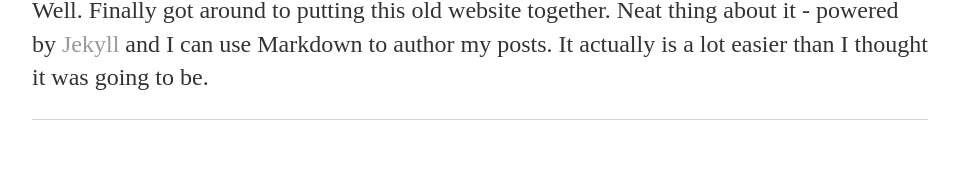
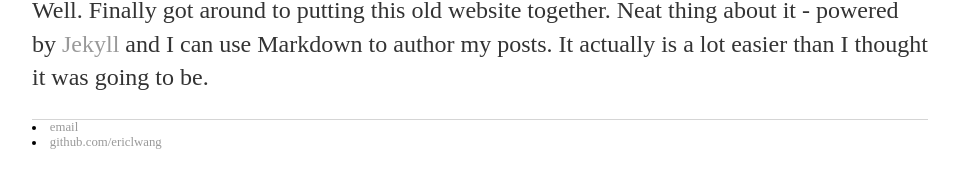
Before and after one commit to EricLWang/EricLWang.github.io, a Jekyll site: the page built from _posts/2017-11-12-Eric-Wang-site-launched.md, in a window 1280 px wide. Shown: the part 261-449 px from the top of the page, without its empty margins (160-1119 px from the left). Built offline with Jekyll 4.4.1, drawn with Linux system fonts in a browser that asks for light colours.

Commit message:
re-introduced footer

```diff
--- a/_layouts/default.html
+++ b/_layouts/default.html
@@ -18,7 +18,8 @@
 
 			</div><!-- /.container -->
 			<footer>
-
+				<li><a href="mailto:ericlwang94@gmail.com">email</a></li>
+	        		<li><a href="https://github.com/ericlwang">github.com/ericlwang</a></li>
 			</footer>
 		</body>
 	</html>
```
